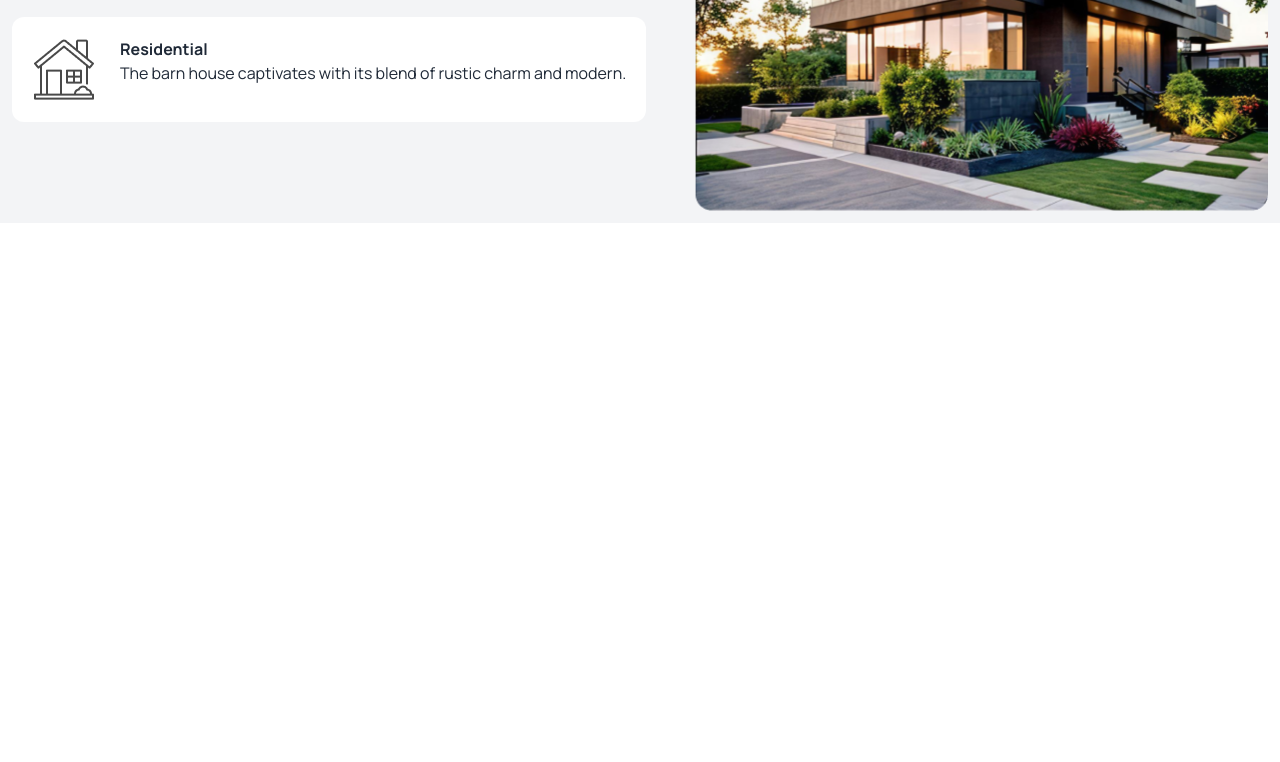
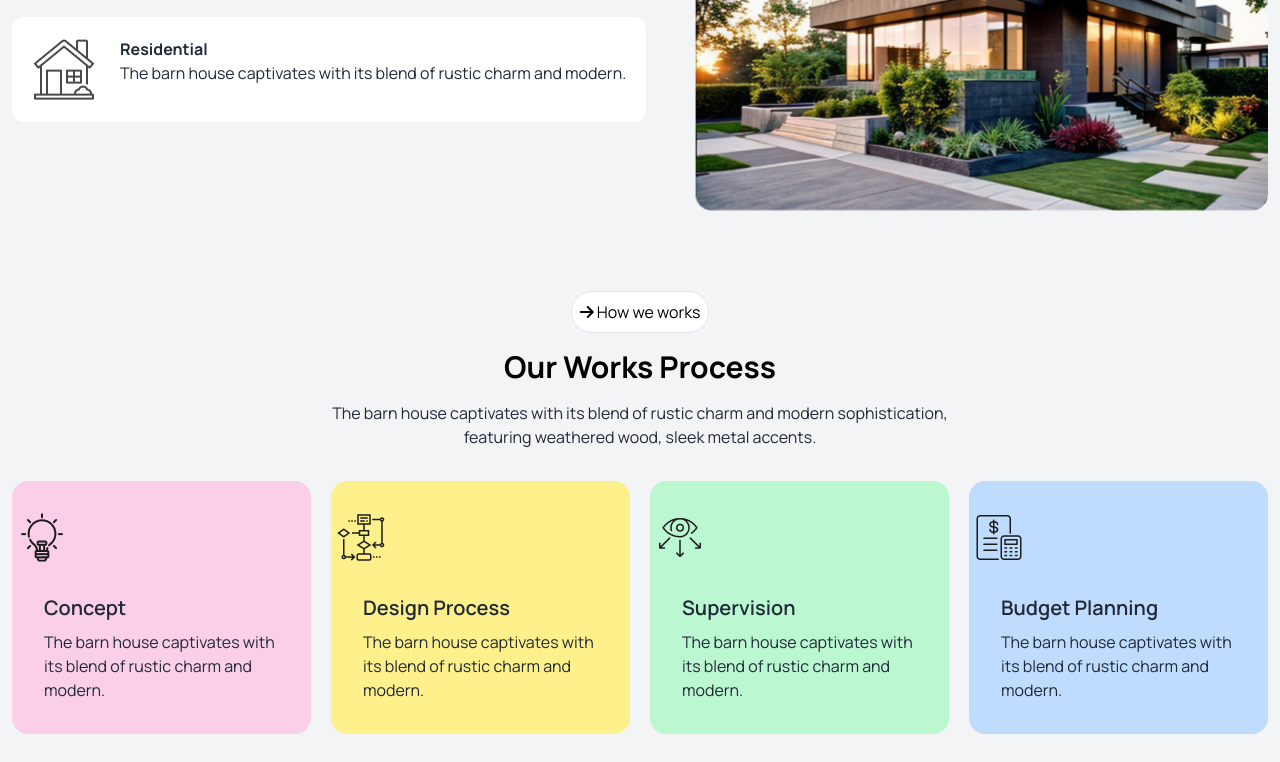
Before and after one commit to Sabit01Hasan/Assignment_3_Rinterio, a plain HTML site: page index.html in a window 1280 px wide. Shown: the part 1236-1998 px from the top of the page. Before the commit the page ends 1459 px from the top, so only its background shows below. Drawn offline with nearby package versions, Linux system fonts and the light colour scheme.

Commit message:
Did the How it works option

```diff
--- a/index.html
+++ b/index.html
@@ -137,6 +137,57 @@
                 <img src="./assets/Rectangle.png" alt="">
             </div>
         </section>
+
+        <section>
+
+            <div class="flex justify-center mt-16 mb-4">
+                <button class="bg-white rounded-full text-black  p-2 mt-4 border">
+                    <i class="fa-solid fa-arrow-right "></i> How we works
+                </button>
+            </div>
+            <h1 class="text-black font-bold text-3xl mb-4 flex justify-center">Our Works Process</h1>
+            <p class="flex justify-center text-center mb-8">The barn house captivates with its blend of rustic charm and modern sophistication,<br> featuring weathered wood, sleek metal accents.</p>
+
+            <section class="md:flex gap-5 container mx-auto">
+                <div class="card bg-base-100 md:w-1/4 bg-pink-200 mb-4">
+                    <figure>
+                        <img class="flex mr-60 mt-8" src="./assets/concept.png" alt="" />
+                    </figure>
+                    <div class="card-body">
+                        <h2 class="card-title">Concept</h2>
+                        <p>The barn house captivates with its blend of rustic charm and modern.</p>
+                    </div>
+                </div>
+                <div class="card bg-base-100 md:w-1/4 bg-yellow-200 mb-4">
+                    <figure>
+                        <img class="flex mr-60 mt-8" src="./assets/flow-chart.png" alt="" />
+                    </figure>
+                    <div class="card-body">
+                        <h2 class="card-title">Design Process</h2>
+                        <p>The barn house captivates with its blend of rustic charm and modern.</p>
+                    </div>
+                </div>
+                <div class="card bg-base-100 md:w-1/4 bg-green-200 mb-4">
+                    <figure>
+                        <img class="flex mr-60 mt-8" src="./assets/vision.png" alt="">
+                    </figure>
+                    <div class="card-body">
+                        <h2 class="card-title">Supervision</h2>
+                        <p>The barn house captivates with its blend of rustic charm and modern.</p>
+                    </div>
+                </div>
+                <div class="card bg-base-100 md:w-1/4 bg-blue-200 mb-4">
+                    <figure>
+                        <img class="flex mr-60 mt-8" src="./assets/budget-planning.png" alt="" />
+                    </figure>
+                    <div class="card-body">
+                        <h2 class="card-title">Budget Planning</h2>
+                        <p>The barn house captivates with its blend of rustic charm and modern.</p>
+                    </div>
+                </div>
+            </section>
+
+        </section>
     </main>
 </body>
 </html>
```
